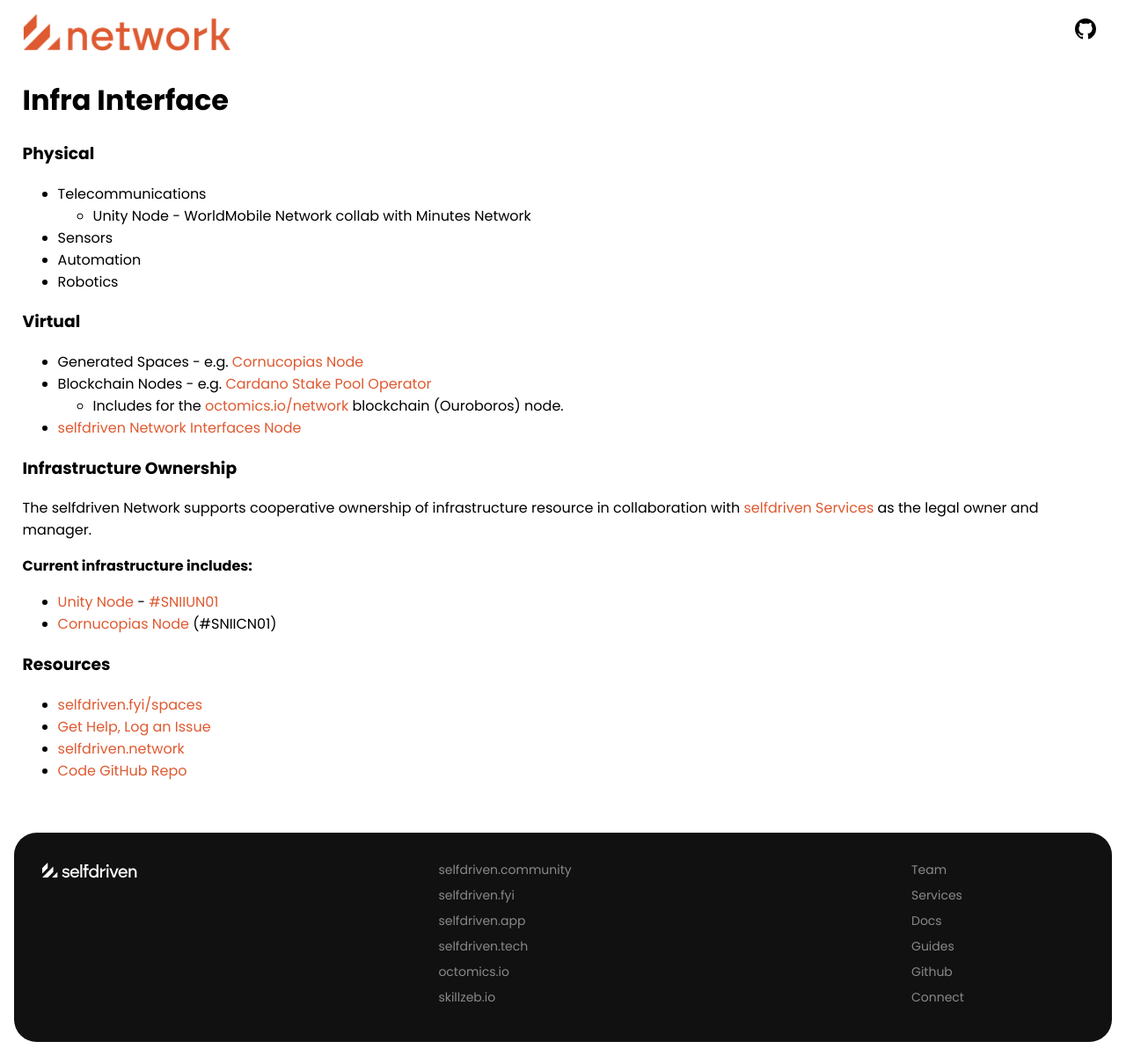
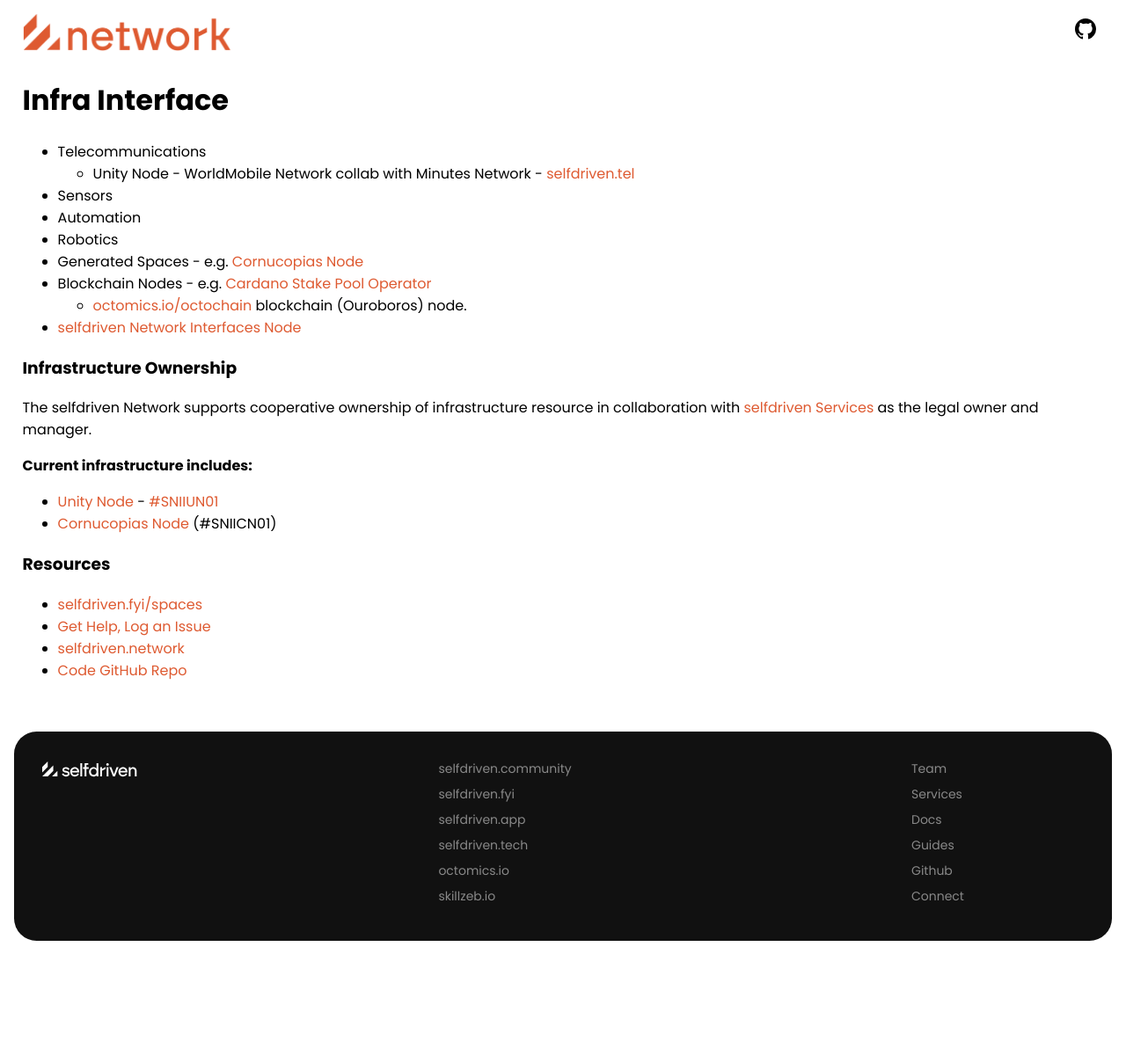
Before and after one commit to selfdriven-foundation/selfdriven-network, a Jekyll site: the page built from docs/pages/infra-interface.md, in a window 1280 px wide. Shown: the whole page at 88% size. Built offline with Jekyll 4.4.1, drawn with Linux system fonts in a browser that asks for light colours; after the commit the page ends 1086 px from its top, so only the background shows below that.

Commit message:
Update infra-interface.md

```diff
--- a/docs/pages/infra-interface.md
+++ b/docs/pages/infra-interface.md
@@ -6,17 +6,14 @@ permalink: /infra-interface/
 
 # Infra Interface
 
-### Physical
 - Telecommunications
-    - Unity Node - WorldMobile Network collab with Minutes Network
+    - Unity Node - WorldMobile Network collab with Minutes Network - [selfdriven.tel](https://selfdriven.tel)
 - Sensors
 - Automation
 - Robotics
-
-### Virtual
 - Generated Spaces - e.g. [Cornucopias Node](https://copiwiki.cornucopias.io/the-company/technology/copi-nodes/copi-file-node)
 - Blockchain Nodes - e.g. [Cardano Stake Pool Operator](https://cardano.org/stake-pool-operation/)
-     - Includes for the [octomics.io/network](https://octomics.io/network) blockchain (Ouroboros) node.
+     - [octomics.io/octochain](https://octomics.io/octochain) blockchain (Ouroboros) node.
 - [selfdriven Network Interfaces Node](/interfaces-node/)
 
 ### Infrastructure Ownership
```
